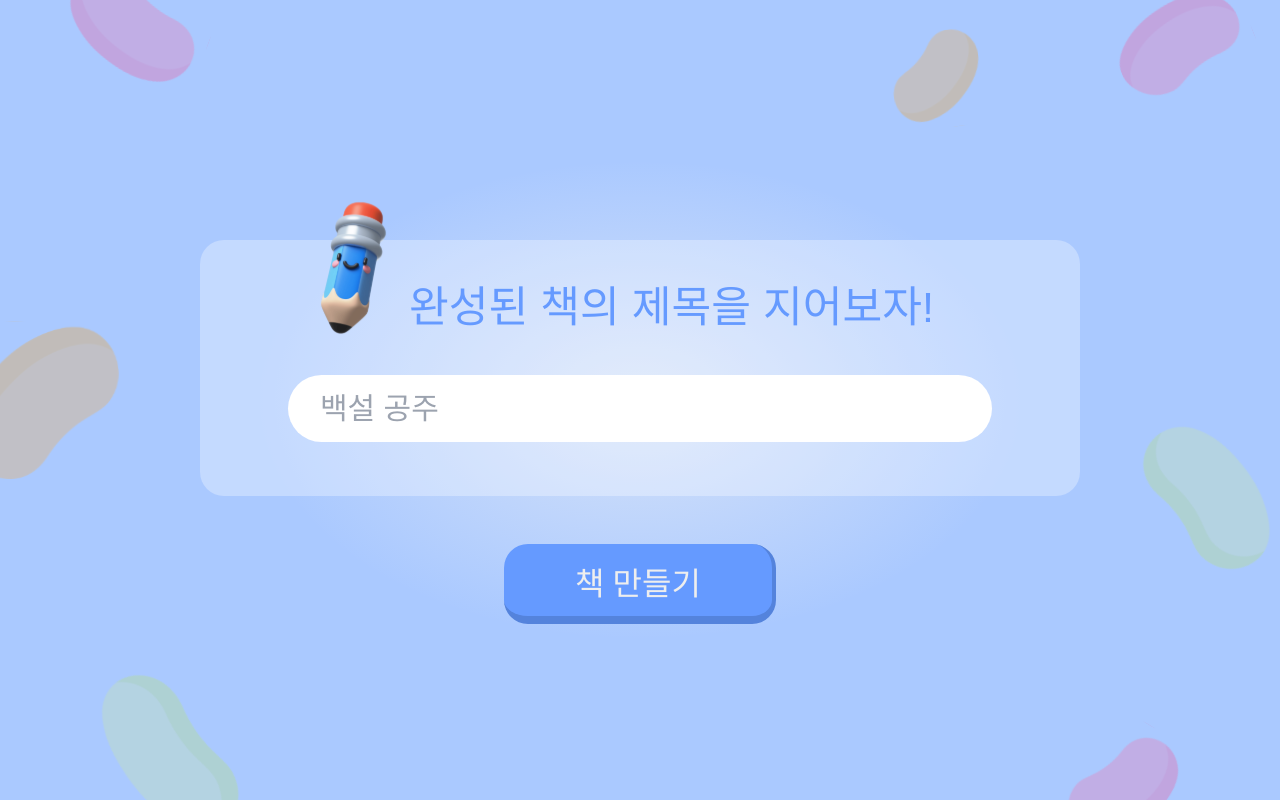
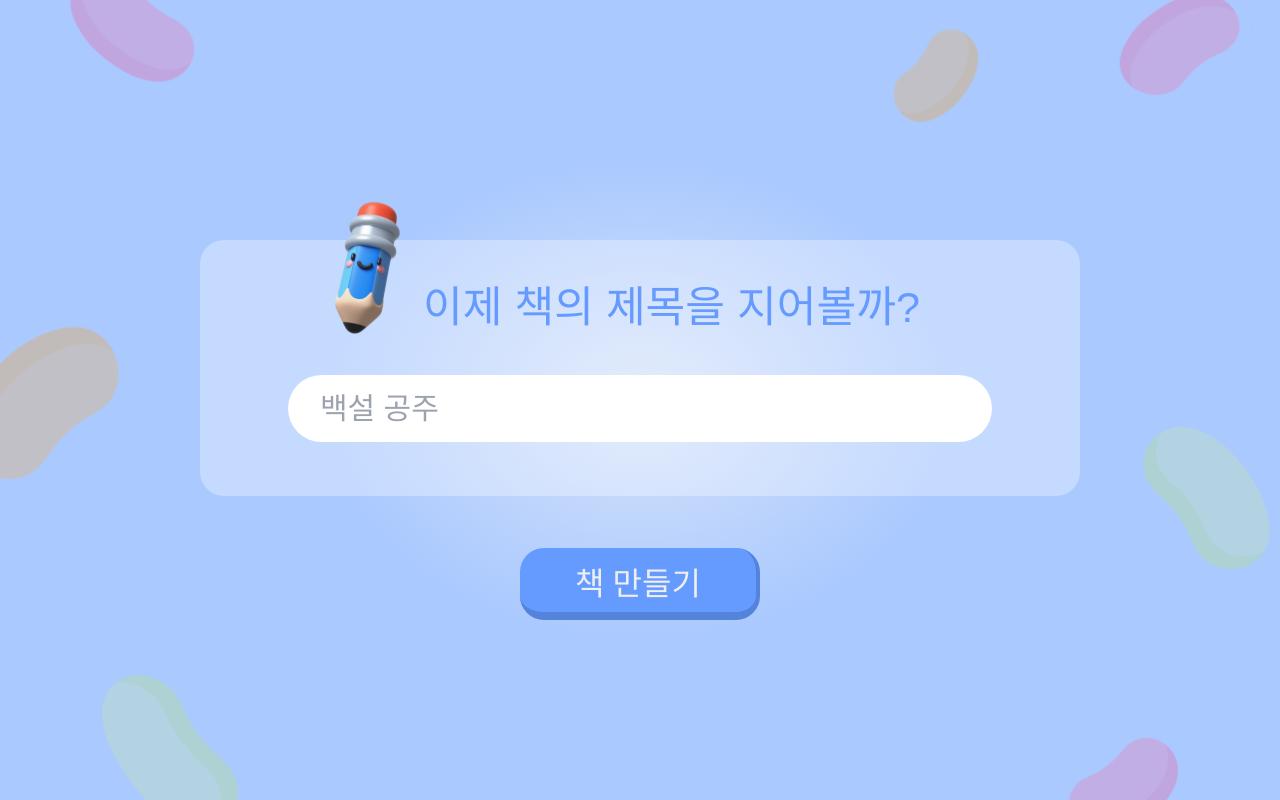
Before and after one commit to 2023-Winter-Bootcamp-Team-I/frontend, a React app: page /title in a window 1280 px wide. Built offline with nearby package versions, Linux system fonts and the light colour scheme; the HTML template or start-up script is replaced by a standard one; a web font is replaced by a local one.

Commit message:
feat: 제목생성 페이지 퍼블리싱 완료

```diff
--- a/src/components/CreateTitleModal.tsx
+++ b/src/components/CreateTitleModal.tsx
@@ -3,11 +3,11 @@ import pencil from '@/assets/images/pencil.svg';
 const CreateTitleModal = () => {
   return (
     <div className="flex justify-center items-center w-screen h-screen bg-[#A9C6FF] bg-opacity-70 relative z-10">
-      <div className="w-[60%] h-[60%] bg-radial-gradient z-10 flex flex-col justify-center items-center">
+      <div className="w-[50%] h-[60%] bg-radial-gradient z-10 flex flex-col justify-center items-center">
         <div className="bg-white mb-12 bg-opacity-30 mt-16 w-[55rem] h-[16rem] rounded-3xl flex flex-col">
           <div className="flex justify-center items-center gap-4 -ml-8">
             <img src={pencil} className="flex -mt-8 mb-12 scale-150" />
-            <p className="font-jua text-[#659AFF] text-[2.7rem] ">완성된 책의 제목을 지어보자!</p>
+            <p className="font-jua text-[#659AFF] text-[2.7rem] ">이제 책의 제목을 지어볼까?</p>
           </div>
           <div className="flex justify-center">
             <input
@@ -15,12 +15,12 @@ const CreateTitleModal = () => {
               name="title"
               type="text"
               placeholder="백설 공주"
-              className="w-[80%] h-[4.2rem] font-jua text-[#898989] text-3xl rounded-full pl-[2rem]"
+              className="w-[80%] h-[4.2rem] font-jua text-[#898989] text-3xl rounded-full pl-[2rem] focus:text-[#606060] outline-none"
             />
           </div>
         </div>
         <div className="flex h-20 justify-center items-center font-[Jua]">
-          <button className=" w-[17rem] h-[5rem] text-[#EEEEEE] bg-[#659AFF] pt-2 text-[2rem] rounded-3xl border-[#5483DC] border-b-8 border-r-4 hover:bg-[#508dff]">
+          <button className=" w-[15rem] h-[4.5rem] text-[#EEEEEE] bg-[#659AFF] pt-2 text-[2rem] rounded-3xl border-[#5483DC] border-b-8 border-r-4 hover:bg-[#508dff]">
             책 만들기
           </button>
         </div>
```
